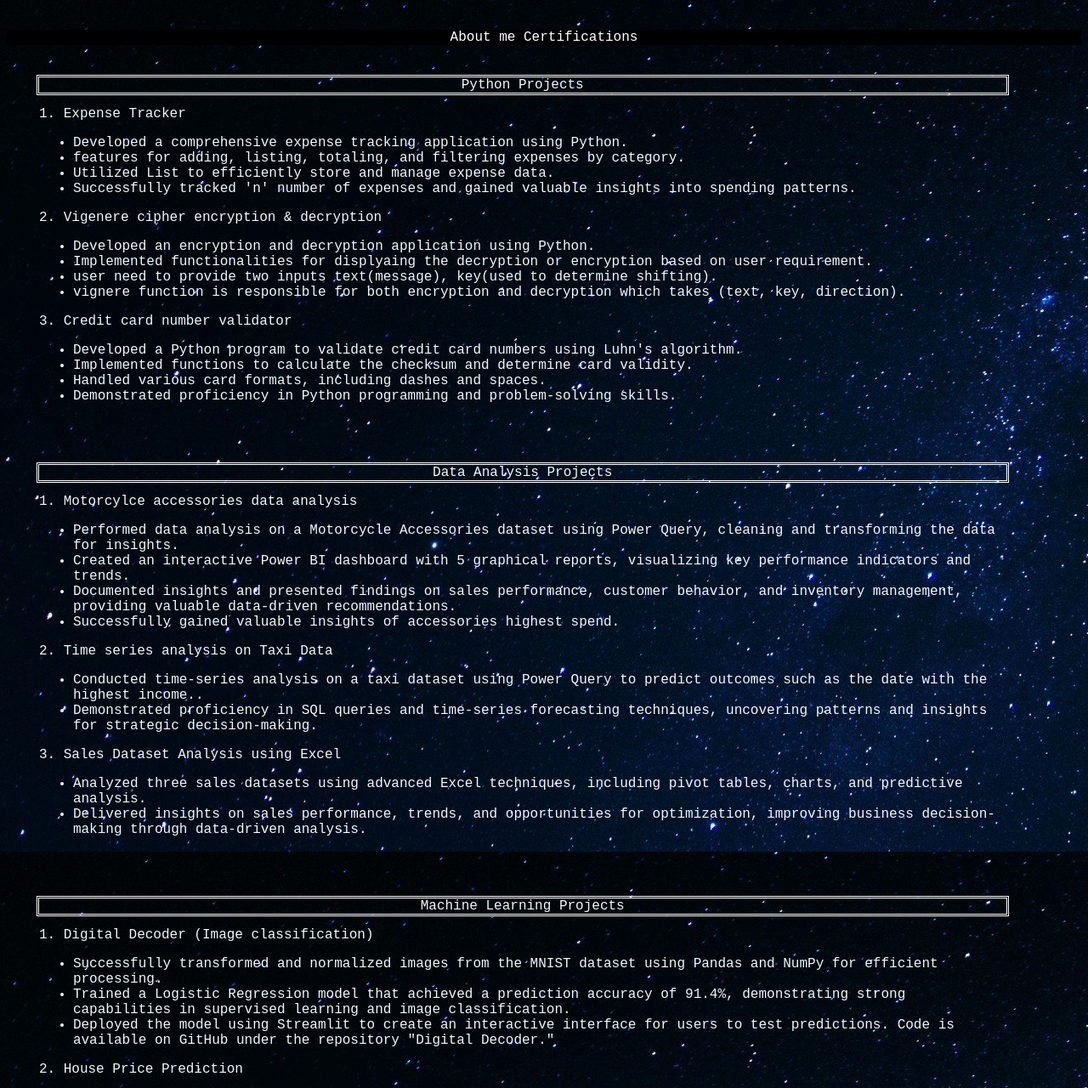
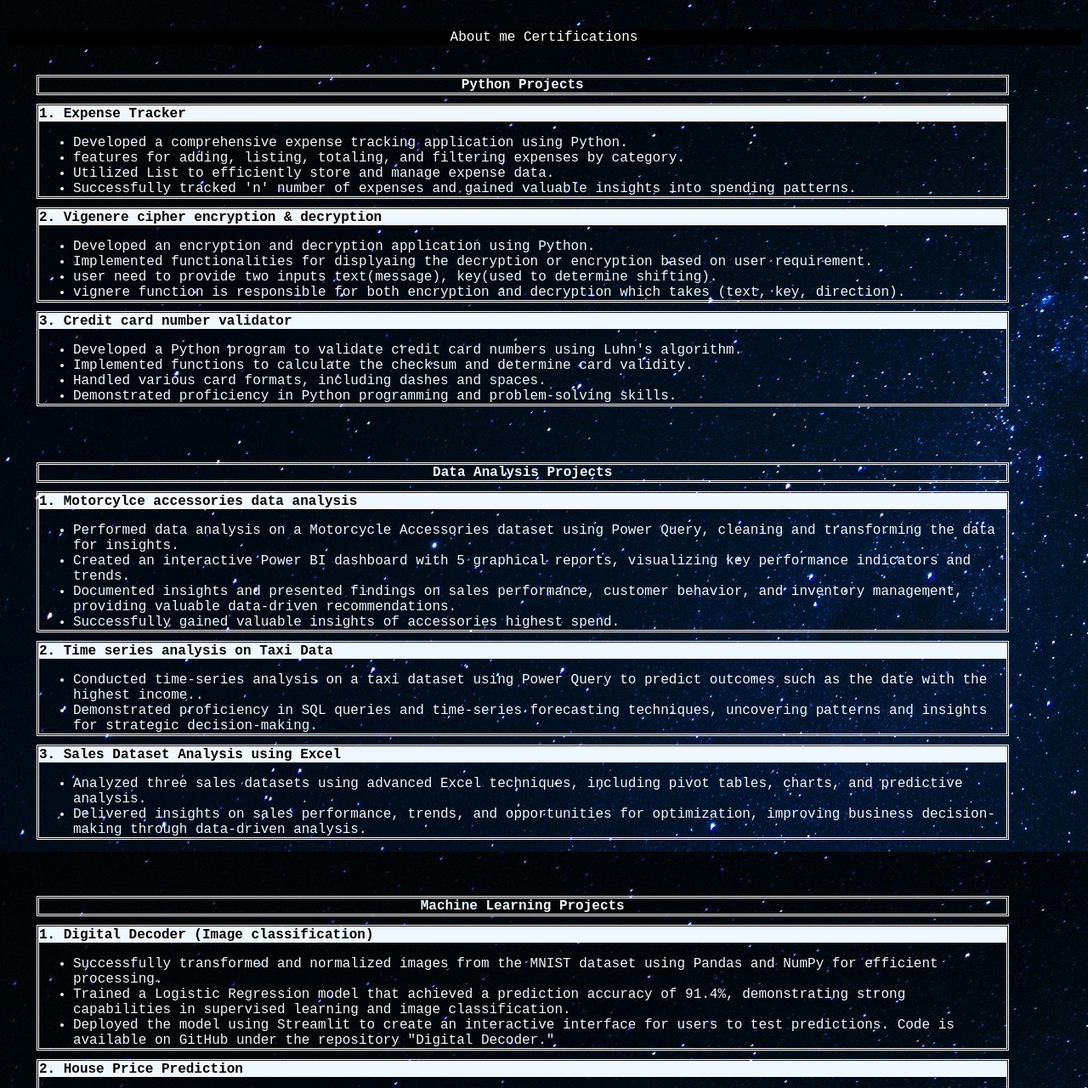
Before and after one commit to KHakesh07/Portfolio, a plain HTML site: page Projects.html in a window 1280 px wide. Shown: the part 78-1358 px from the top of the page at 85% size. Drawn offline with Linux system fonts and the light colour scheme.

Commit message:
Update Projects.html

```diff
--- a/Projects.html
+++ b/Projects.html
@@ -21,81 +21,98 @@
         <p style="font-family: 'Courier New', monospace; background-color: rgb(0, 0, 0);text-align: center; padding: 1;"> <a href="About me.html" style="text-decoration: none; color: rgb(255, 255, 255); border-bottom: 2px solid transparent; transition: border-color 0.3s;" onmouseover="this.style.borderColor='white'" onmouseout="this.style.borderColor='transparent'">About me</a>  <a href="Certifications.html" style="color: rgb(255, 255, 255); text-decoration: none;border-bottom: 2px solid transparent; transition: border-color 0.3s;" onmouseover="this.style.borderColor='white'" onmouseout="this.style.borderColor='transparent'">Certifications</a></p>
 
         <section id="sec" style="font-family: 'Courier New', monospace; text-align: center; padding: 30,0;  width: 90%; margin: 3%;">
-            <p style="font-family: 'Courier New', Courier, monospace; color: aliceblue; text-align: center; outline: white double 3px;">Python Projects</p>
-            <p style="font-family: 'Courier New', Courier, monospace; color: aliceblue; text-align: left;">1. Expense Tracker</p>
+            <p style="font-family: 'Courier New', Courier, monospace; color: aliceblue; text-align: center; outline: white double 3px;"><b>Python Projects</b></p>
+            <section style="outline: white double 3px;">
+                <p style="font-family: 'Courier New', Courier, monospace; color: rgb(0, 0, 0); text-align: left; background-color: aliceblue;"><b>1. Expense Tracker</b></p>
                 <ul style="font-family: 'Courier New', Courier, monospace; color: aliceblue; text-align: left;">
                     <li>Developed a comprehensive expense tracking application using Python.</li>
                     <li> features for adding, listing, totaling, and filtering expenses by category.</li>
                     <li>Utilized List to efficiently store and manage expense data.</li>
                     <li>Successfully tracked 'n' number of expenses and gained valuable insights into spending patterns.</li>
                 </ul>
-            <p  style="font-family: 'Courier New', Courier, monospace; color: aliceblue; text-align: left;">2. Vigenere cipher encryption & decryption</p>
+            </section>
+            <section style="outline: double white 3px;">
+                <p  style="font-family: 'Courier New', Courier, monospace; color: rgb(0, 0, 0); text-align: left; background-color: aliceblue;"><b>2. Vigenere cipher encryption & decryption</b></p>
                 <ul style="font-family: 'Courier New', Courier, monospace; color: aliceblue; text-align: left;">
                     <li>Developed an encryption and decryption application using Python.</li>
                     <li>Implemented functionalities for displyaing the decryption or encryption based on user requirement.</li>
                     <li>user need to provide two inputs text(message), key(used to determine shifting).  </li>
                     <li>vignere function is responsible for both encryption and decryption which takes (text, key, direction).</li>
                 </ul>
-            <p style="font-family: 'Courier New', Courier, monospace; color: aliceblue; text-align: left;">3. Credit card number validator</p>
+            </section>
+            <section style="outline: white double 3px;">
+                <p style="font-family: 'Courier New', Courier, monospace; color: rgb(0, 0, 0); text-align: left; background-color: aliceblue;"><b>3. Credit card number validator</b></p>
             <ul style="font-family: 'Courier New', Courier, monospace; color: aliceblue; text-align: left;">
                 <li>Developed a Python program to validate credit card numbers using Luhn's algorithm.</li>
                 <li>Implemented functions to calculate the checksum and determine card validity.</li>
                 <li>Handled various card formats, including dashes and spaces.</li>
                 <li>Demonstrated proficiency in Python programming and problem-solving skills.</li>
             </ul>
+            </section>
             <br>
         </section>
         <section id="sec" style="font-family: 'Courier New', monospace; text-align: center; padding: 1;  width: 90%; margin: 3%;">
-            <p style="font-family: 'Courier New', Courier, monospace; color: aliceblue; text-align: center; outline: white double 3px;">Data Analysis Projects</p>
-            <p style="font-family: 'Courier New', Courier, monospace; color: aliceblue; text-align: left;">1. Motorcylce accessories data analysis</p>
+            <p style="font-family: 'Courier New', Courier, monospace; color: aliceblue; text-align: center; outline: white double 3px;"><b>Data Analysis Projects</b></p>
+            <section style="outline: white double 3px;">
+                <p style="font-family: 'Courier New', Courier, monospace; color: rgb(0, 0, 0); text-align: left; background-color: aliceblue;"><b>1. Motorcylce accessories data analysis</b></p>
                 <ul style="font-family: 'Courier New', Courier, monospace; color: aliceblue; text-align: left;">
                     <li>Performed data analysis on a Motorcycle Accessories dataset using Power Query, cleaning and transforming the data for insights.</li>
                     <li> Created an interactive Power BI dashboard with 5 graphical reports, visualizing key performance indicators and trends.</li>
                     <li>Documented insights and presented findings on sales performance, customer behavior, and inventory management, providing valuable data-driven recommendations.</li>
                     <li>Successfully gained valuable insights of accessories highest spend.</li>
+            </section>
             </ul>
-            <p style="font-family: 'Courier New', Courier, monospace; color: aliceblue; text-align: left;">2. Time series analysis on Taxi Data</p>
+            <section style="outline: white double 3px;">
+                <p style="font-family: 'Courier New', Courier, monospace; color: rgb(0, 0, 0); text-align: left; background-color: aliceblue;"><b>2. Time series analysis on Taxi Data</b></p>
                 <ul style="font-family: 'Courier New', Courier, monospace; color: aliceblue; text-align: left;">
                     <li>Conducted time-series analysis on a taxi dataset using Power Query to predict outcomes such as the date with the highest income..</li>
                     <li>Demonstrated proficiency in SQL queries and time-series forecasting techniques, uncovering patterns and insights for strategic decision-making.</li>
 
                 </ul>
-            <p style="font-family: 'Courier New', Courier, monospace; color: aliceblue; text-align: left;">3. Sales Dataset Analysis using Excel</p>
+            </section>
+            <section style="outline: white double 3px;">
+                <p style="font-family: 'Courier New', Courier, monospace; color: rgb(0, 0, 0); text-align: left; background-color: aliceblue;"><b>3. Sales Dataset Analysis using Excel</b></p>
                 <ul style="font-family: 'Courier New', Courier, monospace; color: aliceblue; text-align: left;">
                     <li>Analyzed three sales datasets using advanced Excel techniques, including pivot tables, charts, and predictive analysis.</li>
                     <li>Delivered insights on sales performance, trends, and opportunities for optimization, improving business decision-making through data-driven analysis.</li>
                 </ul>
+            </section>
             <br>
         </section>
         <section id="sec" style="font-family: 'Courier New', monospace; text-align: center; padding: 1;  width: 90%; margin: 3%;">
-            <p style="font-family: 'Courier New', Courier, monospace; color: aliceblue; text-align: center; outline: white double 3px;">Machine Learning Projects</p>
-            <p style="font-family: 'Courier New', Courier, monospace; color: aliceblue; text-align: left;">1. Digital Decoder (Image classification)</p>
+            <p style="font-family: 'Courier New', Courier, monospace; color: aliceblue; text-align: center; outline: white double 3px;"><b>Machine Learning Projects</b></p>
+            <section style="outline: white double 3px;">
+                <p style="font-family: 'Courier New', Courier, monospace; color: rgb(0, 0, 0); text-align: left; background-color: aliceblue;"><b>1. Digital Decoder (Image classification)</b></p>
             <ul style="font-family: 'Courier New', Courier, monospace; color: aliceblue; text-align: left;">
                 <li>Successfully transformed and normalized images from the MNIST dataset using Pandas and NumPy for efficient processing.</li>
                 <li>Trained a Logistic Regression model that achieved a prediction accuracy of 91.4%, demonstrating strong capabilities in supervised learning and image classification.</li>
                 <li>Deployed the model using Streamlit to create an interactive interface for users to test predictions. Code is available on GitHub under the repository "Digital Decoder."</li>
             </ul>
-            <p style="font-family: 'Courier New', Courier, monospace; color: aliceblue; text-align: left;">2. House Price Prediction</p>
+            </section>
+            <section style="outline: white double 3px;">
+                <p style="font-family: 'Courier New', Courier, monospace; color: rgb(0, 0, 0); text-align: left; background-color: aliceblue;"><b>2. House Price Prediction</b></p>
                 <ul style="font-family: 'Courier New', Courier, monospace; color: aliceblue; text-align: left;">
                     <li>Applied Linear Regression to predict house prices using the Melbourne House dataset.</li>
                     <li>Preprocessed the dataset and trained the model, achieving an accuracy of 89%, highlighting proficiency in regression analysis and real estate data.</li>
                     <li>The project showcases skills in feature engineering, model evaluation, and deployment of predictive models.</li>
 
                 </ul>
+            </section>
             <br>
         </section>
-        <section id="sec" style="font-family: 'Courier New', monospace; text-align: center; padding: 1;  width: 90%; margin: 3%;">
-            <p style="font-family: 'Courier New', Courier, monospace; color: aliceblue; text-align: center; outline: white  double 3px;">Microsoft Fabric Projects</p>
+        <section id="sec" style="font-family: 'Courier New', monospace; text-align: center; padding: 1;  width: 90%; margin: 3%; outline: white double 3px;">
+            <p style="font-family: 'Courier New', Courier, monospace; color: rgb(0, 0, 0); text-align: center; outline: white  double 3px; background-color: aliceblue;"><b>Microsoft Fabric Projects</b></p>
             <ol style="font-family: 'Courier New', Courier, monospace; color: aliceblue; text-align: left;">
                 <li>In this project, I utilized Microsoft Fabric to transform unstructured data into an organized and accessible format, significantly improving the efficiency and accuracy of data analysis processes. Specifically, I worked with a raw dataset of bicycle accessories, which was initially in an unstructured format, making it difficult to analyze and draw insights. By employing Microsoft Fabric’s data engineering capabilities, I converted this unstructured data into a structured delta table, enabling easier data querying, processing, and reporting. This transformation greatly enhanced data accessibility and paved the way for advanced downstream analysis and reporting</li>
                 <br>
+                <p>----------------------------------------------------------------------------------------------------------------------------------</p>
                 <li>I accessed and processed sales data from Azure Data Store by setting up a robust data pipeline. Using the "Copy Data" activity within Microsoft Fabric’s data pipeline tools, I efficiently moved data from the Azure Data Store to a Lakehouse environment. Once the data was successfully transferred, I transformed the raw sales dataset into structured delta tables using Spark SQL in both notebooks and dataflows. This process ensured that the data was organized, properly formatted, and ready for in-depth analysis and reporting.</li>
             </ol>
             <br>
         </section>
-        <section id="sec" style="font-family: 'Courier New', monospace; text-align: center; padding: 1;  width: 90%; margin: 3%;">
-            <p style="font-family: 'Courier New', Courier, monospace; color: aliceblue; text-align: center; outline: white double 3px;">AWS Project</p>
-            <p style="font-family: 'Courier New', Courier, monospace; color: aliceblue; text-align: left;"> Big Data Analysis</p>
+        <section id="sec" style="font-family: 'Courier New', monospace; text-align: center; padding: 1;  width: 90%; margin: 3%; outline: double white 3px;">
+            <p style="font-family: 'Courier New', Courier, monospace; color: aliceblue; text-align: center; outline: white double 3px;"><b>AWS Project</b></p>
+            <p style="font-family: 'Courier New', Courier, monospace; color: rgb(0, 0, 0); text-align: left; background-color: aliceblue;"><b>Big Data Analysis</b></p>
             <ul style="font-family: 'Courier New', Courier, monospace; color: aliceblue; text-align: left;">
                 <li> it is a team project to perform Big data analysis using aws cloud. Raw stocks data is stored in s3 then EMR cluster is Initialized and successfully launched
                     and submitted a spark job for analyzing and feature creation of the Stock dataset which results in paraquet format. Then used Redshift for
@@ -106,9 +123,9 @@
             <br>
         </section>
 
-        <section id="sec" style="font-family: 'Courier New', monospace; text-align: center; padding: 1;  width: 90%; margin: 3%;">
-            <p style="font-family: 'Courier New', Courier, monospace; color: rgb(255, 255, 255); text-align: center; outline: white double 3px;">Community Service Project</p>
-            <p style="font-family: 'Courier New', Courier, monospace; color: rgb(246, 251, 255); text-align: left;"> Infrastructure Developmenet analysis in Tenali</p>
+        <section id="sec" style="font-family: 'Courier New', monospace; text-align: center; padding: 1;  width: 90%; margin: 3%; outline: white double 3px;">
+            <p style="font-family: 'Courier New', Courier, monospace; color: rgb(255, 255, 255); text-align: center; outline: white double 3px;"><b>Community Service Project</b></p>
+            <p style="font-family: 'Courier New', Courier, monospace; color: rgb(0, 0, 0); text-align: left; background-color: aliceblue;"><b>Infrastructure Developmenet analysis in Tenali</b></p>
             <ul style="font-family: 'Courier New', Courier, monospace; color: aliceblue; text-align: left;">
                 <li> Conducted a detailed assessment of the local infrastructure in Tenali, collaborating closely with local engineers, officials, and residents to understand current conditions. </li>
                     <li>Gathered and analyzed data on infrastructure, leading discussions on possible improvements and implementation strategies.</li>
```
Lines whose indentation alone changed are shown as unchanged.
